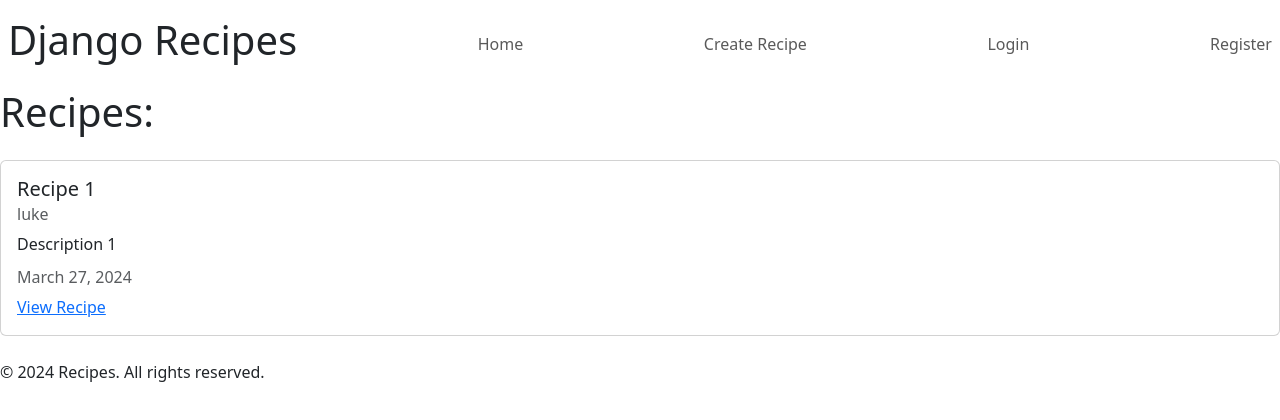
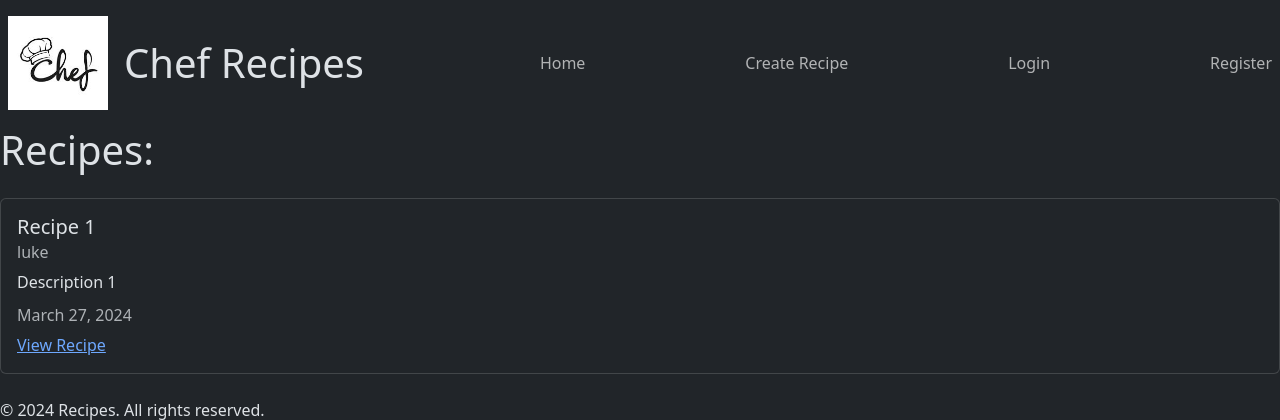
Before and after one commit to Luke-Vercoe-Techtorium/DjangoTerm1, a Django app: page / in a window 1280 px wide. Shown: the top 420 px of the page. Run offline with Django 5.2, Linux system fonts and the light colour scheme; data comes from the database, SQL or seed files in the repository.

Commit message:
Added logo

```diff
--- a/recipes_website/recipes/templates/recipes/base.html
+++ b/recipes_website/recipes/templates/recipes/base.html
@@ -1,5 +1,7 @@
+{% load static %}
+
 <!DOCTYPE html>
-<html lang="en">
+<html lang="en" data-bs-theme="dark">
     <head>
         <meta charset="UTF-8">
         <meta name="viewport" content="width=device-width, initial-scale=1.0">
@@ -9,8 +11,9 @@
     </head>
     <body>
         <div class="navbar">
-            <div class="navbar-nav p-2">
-                <h1>Django Recipes</h1>
+            <div class="navbar-nav p-2" style="display: flex; flex-direction: row;">
+                <img src="{% static 'logo.jpg' %}" alt="Logo Image" width="100px">
+                <h1 class="p-3" style="margin: auto;">Chef Recipes</h1>
             </div>
             <div class="navbar-nav p-2">
                 <a class="nav-item nav-link" href="{% url 'recipes-home' %}">Home</a>
```
Also changed, not shown: recipes_website/static/logo.jpg (added).
